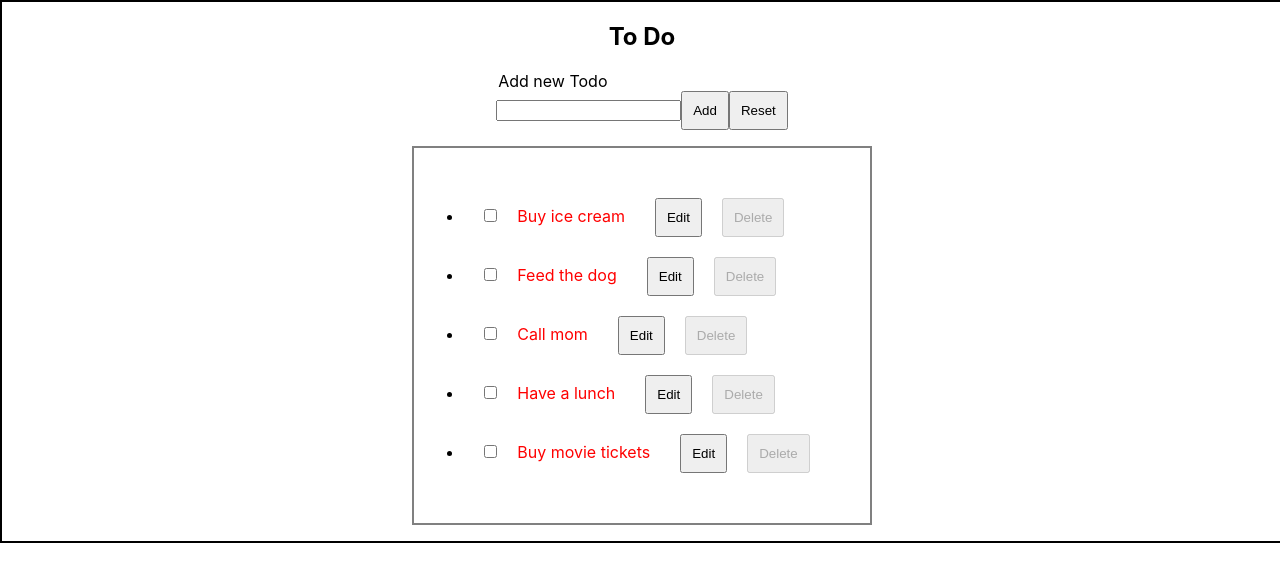
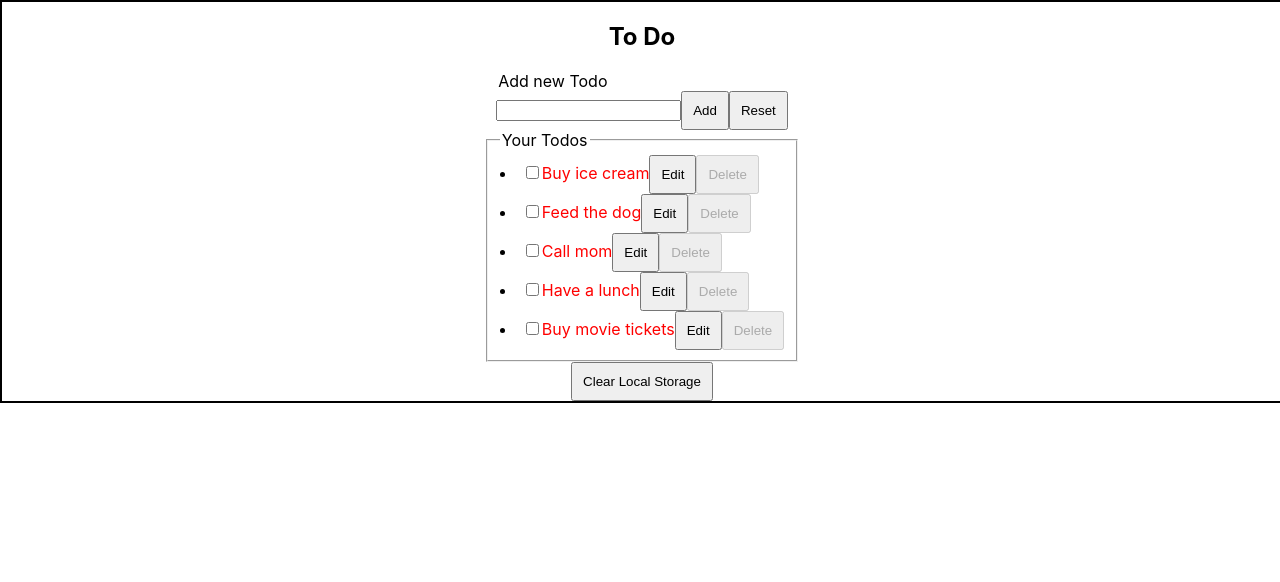
Before and after one commit to videoeero/todo, a React (Create React App) app: page / in a window 1280 px wide. Shown: the top 582 px of the page. Built offline with nearby package versions, Linux system fonts and the light colour scheme.

Commit message:
Refactor majority from TodoList to App

```diff
--- a/src/App.js
+++ b/src/App.js
@@ -1,15 +1,97 @@
 import "./App.scss";
 import TodoList from "./components/TodoList/TodoList";
+
+import React, { useState, useEffect, createRef } from "react";
+import addNewTodo from "./utils/addNewTodo";
 import NewTodoInput from "./components/NewTodoInput/NewTodoInput";
 
-function App() {
+export const App = () => {
+  // Todo data as array of objects
+  const [todoData, setTodoData] = useState([]);
+
+  // Adding ref to input field, so we can
+  const newTodoInput = createRef();
+
+  const [editMode, setEditMode] = useState(false);
+
+  useEffect(() => {
+    console.log("App was rendered!");
+    getTodoData();
+  }, []);
+
+  const getTodoData = () => {
+    if (loadFromLocalStorage()) {
+      setTodoData(loadFromLocalStorage());
+      return;
+    }
+
+    fetch("/data/todos.json", {
+      headers: {
+        "Content-Type": "application/json",
+        Accept: "application/json",
+      },
+    })
+      .then(function (response) {
+        return response.json();
+      })
+      .then(function (resultData) {
+        setTodoData(resultData.todos);
+      });
+  };
+
+  const handleEditMode = (newMode) => {
+    setEditMode(newMode);
+  };
+
+  const handleAddNewTodo = (event) => {
+    setTodoData(addNewTodo(todoData, newTodoInput.current.value));
+    saveToLocalStorage(addNewTodo(todoData, newTodoInput.current.value));
+    event.preventDefault();
+    newTodoInput.current.value = "";
+  };
+
+  const handleSetTodoData = (newData) => {
+    setTodoData(newData);
+  };
+
+  const isDisabled = () => {
+    return editMode === false ? false : true;
+  };
+
+  const saveToLocalStorage = (todoData) => {
+    localStorage.setItem("localTodos", JSON.stringify(todoData));
+  };
+
+  const loadFromLocalStorage = () => {
+    const data = JSON.parse(localStorage.getItem("localTodos"));
+    return data;
+  };
+
   return (
     <section className="App">
       <h1>To Do</h1>
+      <NewTodoInput
+        handleAddNewTodo={handleAddNewTodo}
+        isDisabled={isDisabled}
+        newTodoInput={newTodoInput}
+      />
+      <TodoList
+        handleEditMode={handleEditMode}
+        editMode={editMode}
+        isDisabled={isDisabled}
+        todoData={todoData}
+        handleSetTodoData={handleSetTodoData}
+      />
 
-      <TodoList />
+      <button
+        onClick={() => {
+          localStorage.clear();
+        }}
+      >
+        Clear Local Storage
+      </button>
     </section>
   );
-}
+};
 
 export default App;
--- a/src/components/TodoList/TodoList.js
+++ b/src/components/TodoList/TodoList.js
@@ -1,86 +1,49 @@
-import React, { useState, useEffect, createRef } from "react";
-import addNewTodo from "../../utils/addNewTodo";
+import React, { useState } from "react";
 import deleteTodo from "../../utils/deleteTodo";
 import toggleTodoDone from "../../utils/toggleTodoDone";
 import updateTodoTask from "../../utils/updateTodoTask";
-
 import TodoItemEditMode from "../TodoItemEditMode/TodoItemEditMode";
 import TodoItem from "../TodoItem/TodoItem";
-import NewTodoInput from "../NewTodoInput/NewTodoInput";
-
 import "./TodoList.scss";
 
-const TodoList = () => {
-  const [todoData, setTodoData] = useState([]);
-
-  const [editMode, setEditMode] = useState(false);
-
-  const newTodoInput = createRef();
-
+const TodoList = ({
+  todoData,
+  handleSetTodoData,
+  isDisabled,
+  handleEditMode,
+  editMode,
+}) => {
   const [editTodoInput, setEditTodoInput] = useState(null);
 
-  useEffect(() => {
-    console.log("App was rendered!");
-    getTodoData();
-  }, []);
-
-  const getTodoData = () => {
-    fetch("/data/todos.json", {
-      headers: {
-        "Content-Type": "application/json",
-        Accept: "application/json",
-      },
-    })
-      .then(function (response) {
-        return response.json();
-      })
-      .then(function (resultData) {
-        setTodoData(resultData.todos);
-      });
-  };
-
-  const handleAddNewTodo = () => {
-    setTodoData(addNewTodo(todoData, newTodoInput.current.value));
-    newTodoInput.current.value = "";
-  };
-
   const handleDeleteTodo = (itemIndexToRemoved) => {
-    setTodoData(deleteTodo(todoData, itemIndexToRemoved));
+    handleSetTodoData(deleteTodo(todoData, itemIndexToRemoved));
   };
 
   const editThisTodo = (index) => {
-    setEditMode(index);
+    handleEditMode(index);
   };
 
   const cancelEdit = () => {
-    setEditMode(false);
+    handleEditMode(false);
   };
 
   const handleToggleTodoDone = (item, index) => {
-    setTodoData(toggleTodoDone(todoData, item, index));
+    handleSetTodoData(toggleTodoDone(todoData, item, index));
   };
 
-  const handleEditTodo = (index, originalTask) => {
+  const handleEditTodo = (index, originalTask, event) => {
+    event.preventDefault();
     setEditTodoInput(null);
-    setEditMode(false);
-    setTodoData((todoData) => {
+    handleEditMode(false);
+    handleSetTodoData((todoData) => {
       return updateTodoTask(editTodoInput, todoData, index, originalTask);
     });
   };
 
-  const isDisabled = () => {
-    return editMode === false ? false : true;
-  };
-
   return (
-    <>
-      <NewTodoInput
-        handleAddNewTodo={handleAddNewTodo}
-        isDisabled={isDisabled}
-        newTodoInput={newTodoInput}
-      />
-
-      <ul>
+    <form>
+      <fieldset>
+        <legend>Your Todos</legend>
         {todoData.map((item, index) =>
           editMode === index ? (
             <TodoItemEditMode
@@ -94,18 +57,18 @@ const TodoList = () => {
             />
           ) : (
             <TodoItem
+              key={`editItem_${index}`}
               item={item}
               handleToggleTodoDone={handleToggleTodoDone}
               isDisabled={isDisabled}
               index={index}
               editThisTodo={editThisTodo}
               handleDeleteTodo={handleDeleteTodo}
-              editMode={editMode}
             />
           )
         )}
-      </ul>
-    </>
+      </fieldset>
+    </form>
   );
 };
 
```
